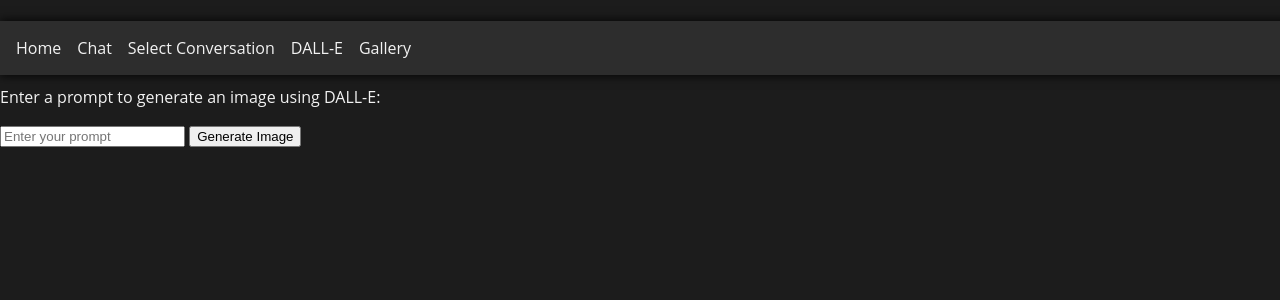
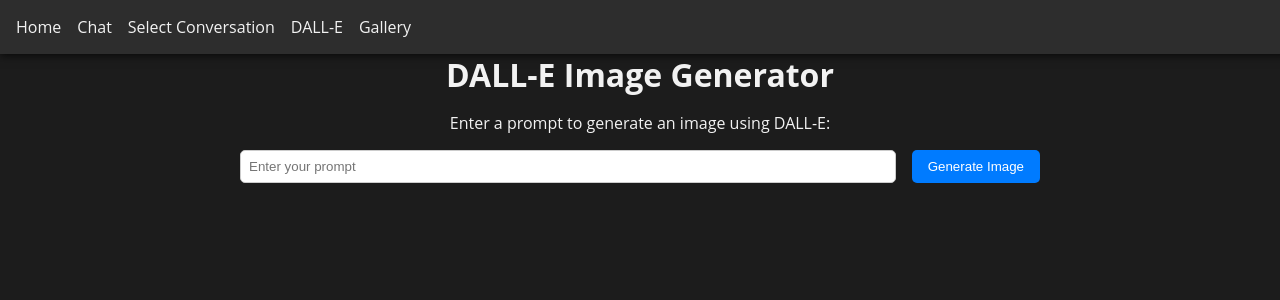
Before and after one commit to joseph-crowley/openai-toolbox, a Django app: page /dalle/ in a window 1280 px wide. Shown: the top 300 px of the page. Run offline with Django 3.2, Linux system fonts and the light colour scheme.

Commit message:
add style

```diff
--- a/static/css/styles.css
+++ b/static/css/styles.css
@@ -108,3 +108,48 @@
     color: white;
     text-shadow: 1px 1px 3px rgba(0, 0, 0, 0.7);
 }
+.dalle-container {
+    max-width: 800px;
+    margin: 0 auto;
+    padding: 2rem 15px;
+    text-align: center;
+}
+
+.dalle-title {
+    font-size: 2rem;
+    margin-bottom: 1rem;
+}
+
+#dalle-form {
+    display: flex;
+    justify-content: center;
+    margin-bottom: 2rem;
+}
+
+#dalle-form input {
+    flex: 1;
+    margin-right: 1rem;
+    padding: 0.5rem;
+    border: 1px solid #ccc;
+    border-radius: 5px;
+}
+
+#dalle-form button {
+    padding: 0.5rem 1rem;
+    background-color: #007BFF;
+    color: white;
+    border: none;
+    border-radius: 5px;
+    cursor: pointer;
+}
+
+#dalle-form button:hover {
+    background-color: #0056B3;
+}
+
+#image-container {
+    display: flex;
+    flex-direction: column;
+    align-items: center;
+    gap: 1rem;
+}
--- a/templates/chat/dalle.html
+++ b/templates/chat/dalle.html
@@ -4,7 +4,8 @@
 {% block title %}DALL-E{% endblock %}
 
 {% block content %}
-    <h1>DALL-E Image Generator</h1>
+    <div class="dalle-container">
+        <h1 class="dalle-title">DALL-E Image Generator</h1>
         <p>Enter a prompt to generate an image using DALL-E:</p>
 
         <form id="dalle-form">
@@ -13,7 +14,8 @@
         </form>
 
         <div id="image-container">
-        <!-- Image will be displayed here -->
+            <!-- Image and prompt will be displayed here -->
+        </div>
     </div>
 
     <script>
@@ -42,13 +44,16 @@
                     img.alt = prompt;
                     img.style.maxWidth = "100%";
 
+                    const promptDisplay = document.createElement("p");
+                    promptDisplay.innerText = `Prompt: ${prompt}`;
+
                     imageContainer.innerHTML = "";
                     imageContainer.appendChild(img);
+                    imageContainer.appendChild(promptDisplay);
                 }
             } catch (err) {
                 alert(`Error: ${err.message}`);
             }
         });
     </script>
-
 {% endblock %}
```
Lines whose indentation alone changed are shown as unchanged.
